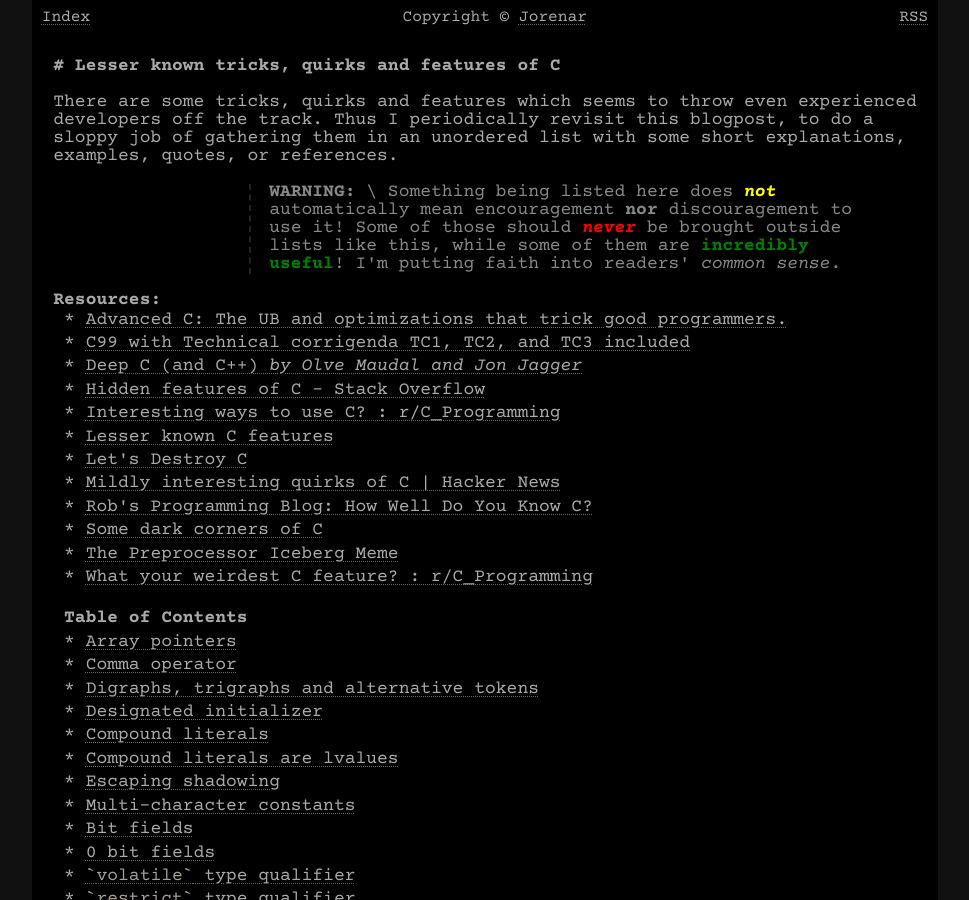
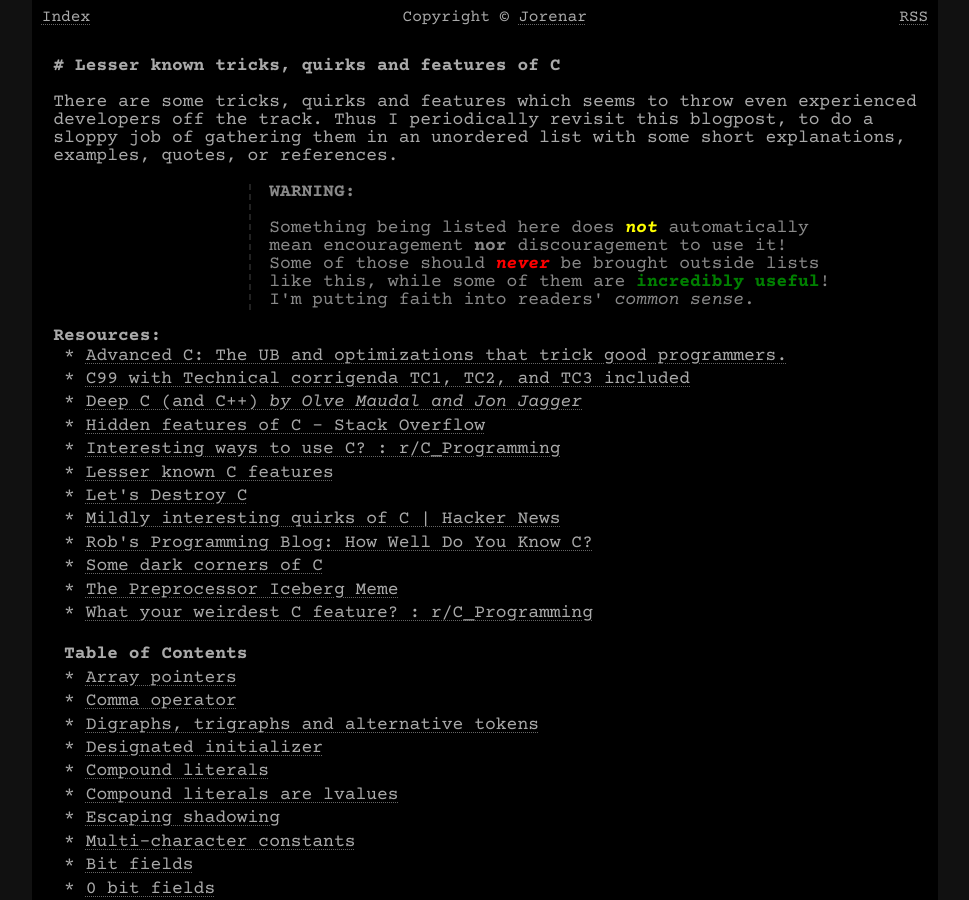
Before and after one commit to Jorenar/blog, a Jekyll site: the page built from _posts/2023-02-19-less-known-c.md, in a window 1280 px wide and 900 px high. Shown: the whole window, without its empty margins (155-1124 px from the left). Built offline with Jekyll 4.4.1, drawn with Linux system fonts in a browser that asks for light colours.

```diff
--- a/_posts/2023-02-19-less-known-c.md
+++ b/_posts/2023-02-19-less-known-c.md
@@ -9,7 +9,8 @@ blogpost, to do a sloppy job of gathering them in an unordered list with
 some short explanations, examples, quotes, or references.
 
 <aside markdown="1">
-**WARNING:** \
+**WARNING:**
+
 Something being listed here does <span style="color:yellow">**_not_**</span>
 automatically mean encouragement **nor** discouragement to use it! Some of
 those should <span style="color:red">**_never_**</span> be brought outside
```
